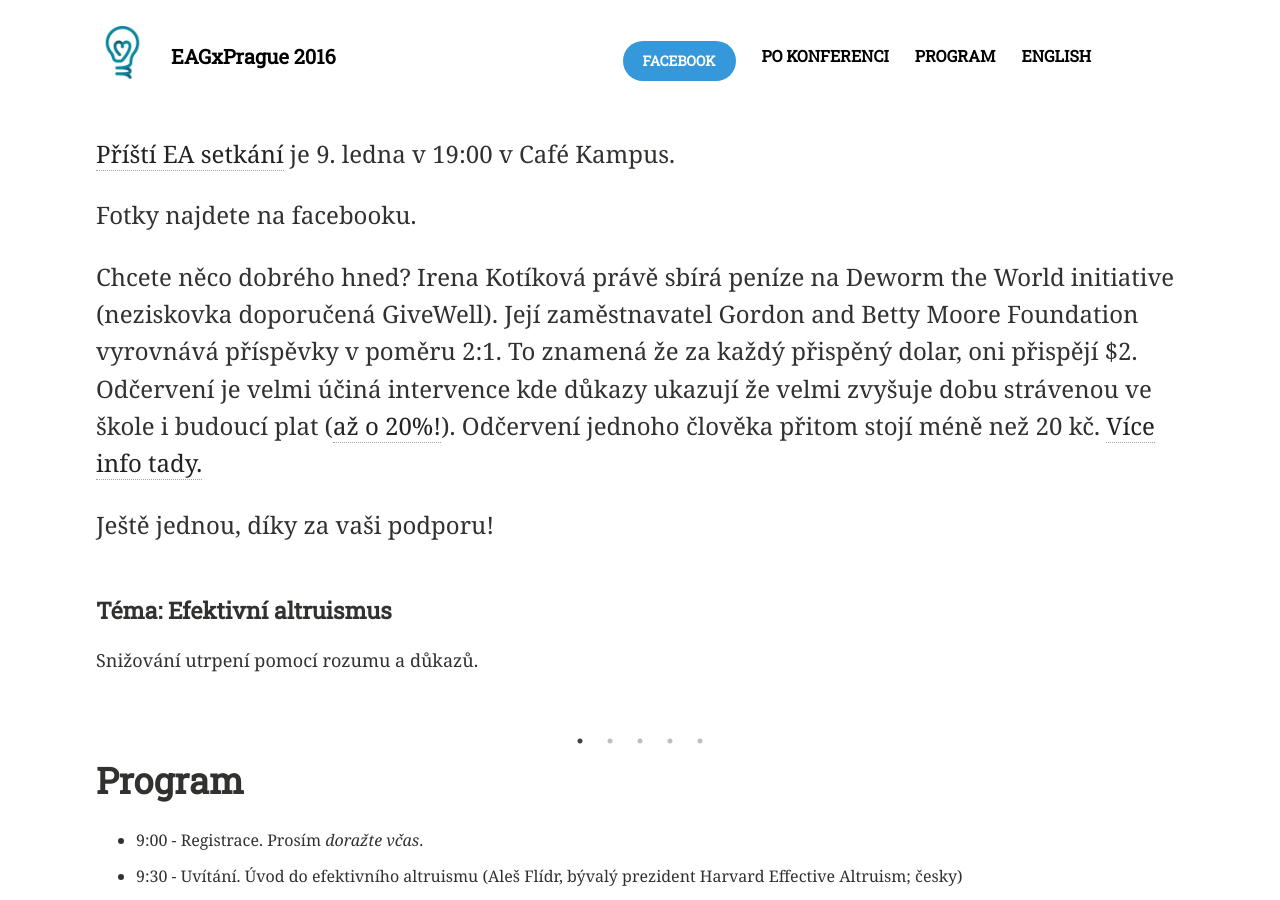
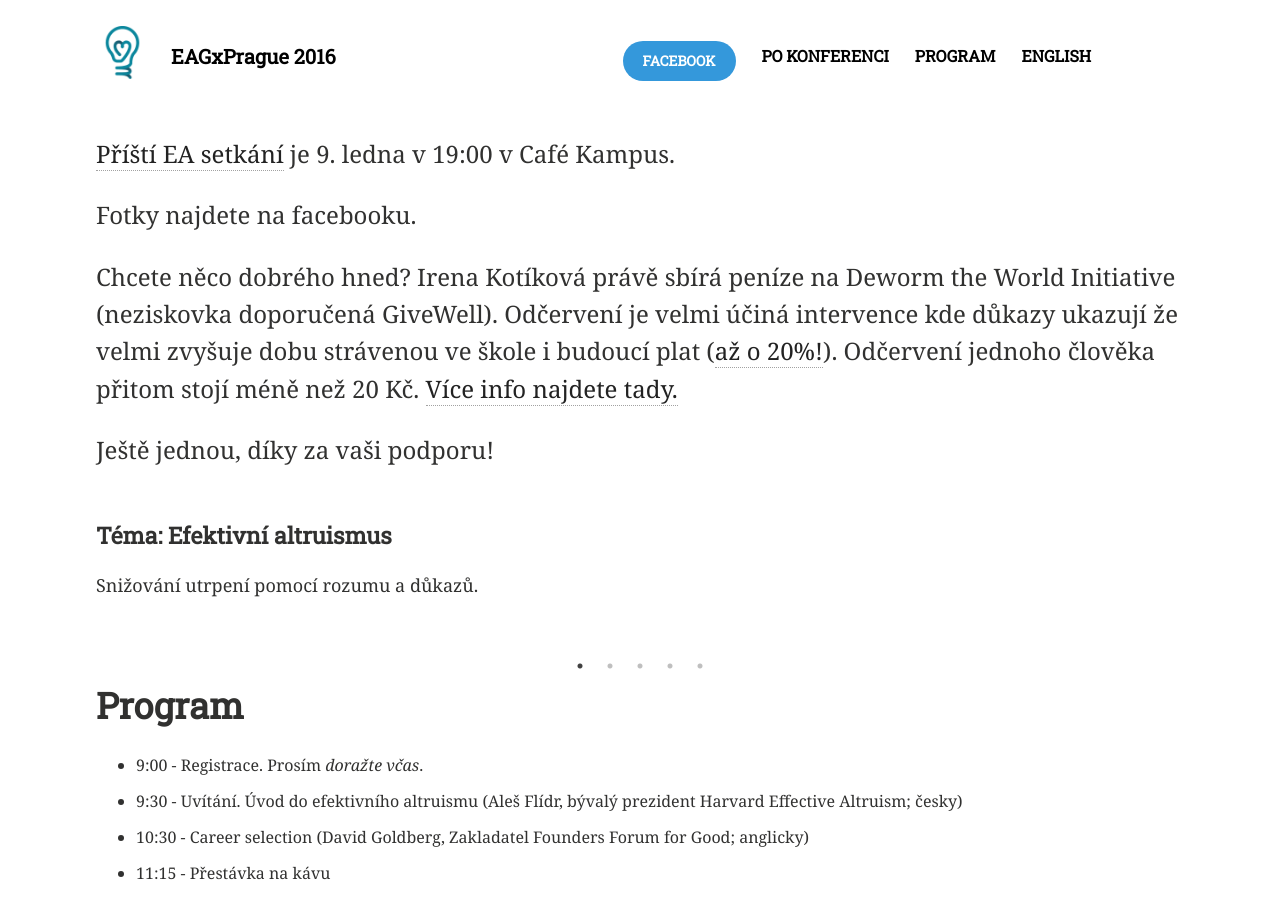
Before and after one commit to ea-czech-republic/eagxprague.org, a Jekyll site: the page built from index.md, in a window 1280 px wide and 900 px high, scrolled down 722 px. Built offline with Jekyll 4.4.1, drawn with Linux system fonts in a browser that asks for light colours; nearby versions of some CDN libraries.

Commit message:
Fix textu o fundraiseru

```diff
--- a/_layouts/home.html
+++ b/_layouts/home.html
@@ -144,7 +144,13 @@
 
 <p> Fotky najdete na facebooku.
 
-<p>Chcete něco dobrého hned? Irena Kotíková právě sbírá peníze na Deworm the World initiative (neziskovka doporučená GiveWell). Její zaměstnavatel Gordon and Betty Moore Foundation vyrovnává příspěvky v poměru 2:1. To znamená že za každý přispěný dolar, oni přispějí $2. Odčervení je velmi účiná intervence kde důkazy ukazují že velmi zvyšuje dobu strávenou ve škole i budoucí plat (<a href="http://scholar.harvard.edu/kremer/publications/worms-work-long-run-impacts-child-health-investment-0">až o 20%!</a>). Odčervení jednoho člověka přitom stojí méně než 20 kč. <a href="https://www.generosity.com/education-fundraising/fundraise-for-deworm-the-world-with-2-1-matching">Více info tady.</a>
+<p>
+Chcete něco dobrého hned? Irena Kotíková právě sbírá peníze na Deworm the World
+Initiative (neziskovka doporučená GiveWell). Odčervení je velmi účiná intervence
+kde důkazy ukazují že velmi zvyšuje dobu strávenou ve škole i budoucí plat
+(<a href="http://scholar.harvard.edu/kremer/publications/worms-work-long-run-impacts-child-health-investment-0">až o 20%!</a>).
+Odčervení jednoho člověka přitom stojí méně než 20 Kč.
+<a href="https://www.generosity.com/education-fundraising/fundraise-for-deworm-the-world-with-2-1-matching">Více info najdete tady.</a>
 
 <p>Ještě jednou, díky za vaši podporu!
 
--- a/_layouts/home_en.html
+++ b/_layouts/home_en.html
@@ -138,9 +138,10 @@
 
 <p>We already posted some photos over there and we will publish recordings of the talks as soon as possible.
 
-<p>Are you inspired to make a difference now? Have you been thinking about donating for a while, but did you never really get around to it? Then we’d like to tell you about a fundraiser ran by Irena Kotíková, our friend from across the big pond. She’s raising donations for Deworm the World Initiative, a GiveWell-recommended charity. Her employer, the Gordon and Betty Moore Foundation, is matching donations 2:1. Deworming is a highly effective intervention as it is, with solid evidence for improvements in school attendance, and long-term benefits: in one study, dewormed subjects actually showed 20% higher wages, many years after the deworming! Deworming one person costs less than a dollar, and thanks to the generous matching, you can triple your impact.
+<p>
+Are you inspired to make a difference now? Have you been thinking about donating for a while, but did you never really get around to it? Then we’d like to tell you about a fundraiser ran by Irena Kotíková, our friend from across the big pond. She’s raising donations for Deworm the World Initiative, a GiveWell-recommended charity. Deworming is a highly effective intervention as it is, with solid evidence for improvements in school attendance, and long-term benefits: in one study, dewormed subjects actually showed 20 % higher wages, many years after the deworming! Deworming one person costs less than a dollar.
 
-<p>You can donate to the fundraiser <a href="https://www.generosity.com/education-fundraising/fundraise-for-deworm-the-world-with-2-1-matching">here</a>.
+<p>You can learn more about her efforts <a href="https://www.generosity.com/education-fundraising/fundraise-for-deworm-the-world-with-2-1-matching">here</a>.
 
 <p>Once more, thank you for your support!
 <p>Onwards!
```
